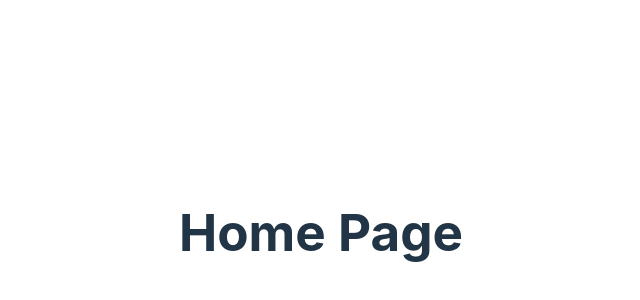
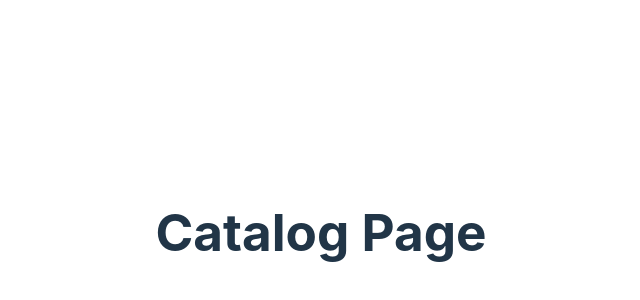
Before and after one commit to djurik2008/my-camper-ts, a React (Vite) app: page /my-camper/catalog in a window 1280 px wide. Before the commit this address led to /. Shown: the part 168-468 px from the top of the page, without its empty margins (319-959 px from the left). Built offline with nearby package versions, Linux system fonts and the light colour scheme.

Commit message:
add basename to BrowserRouter in main.jsx

```diff
--- a/src/main.jsx
+++ b/src/main.jsx
@@ -6,7 +6,7 @@ import './index.css';
 
 ReactDOM.createRoot(document.getElementById('root')).render(
   <React.StrictMode>
-    <BrowserRouter>
+    <BrowserRouter basename="/my-camper">
       <App />
     </BrowserRouter>
   </React.StrictMode>
--- a/src/pages/CatalogPage/CatalogPage.jsx
+++ b/src/pages/CatalogPage/CatalogPage.jsx
@@ -1,5 +1,5 @@
 const FavoritesPage = () => {
-  return <h1>Favorites Page</h1>;
+  return <h1>Catalog Page</h1>;
 };
 
 export default FavoritesPage;
```
